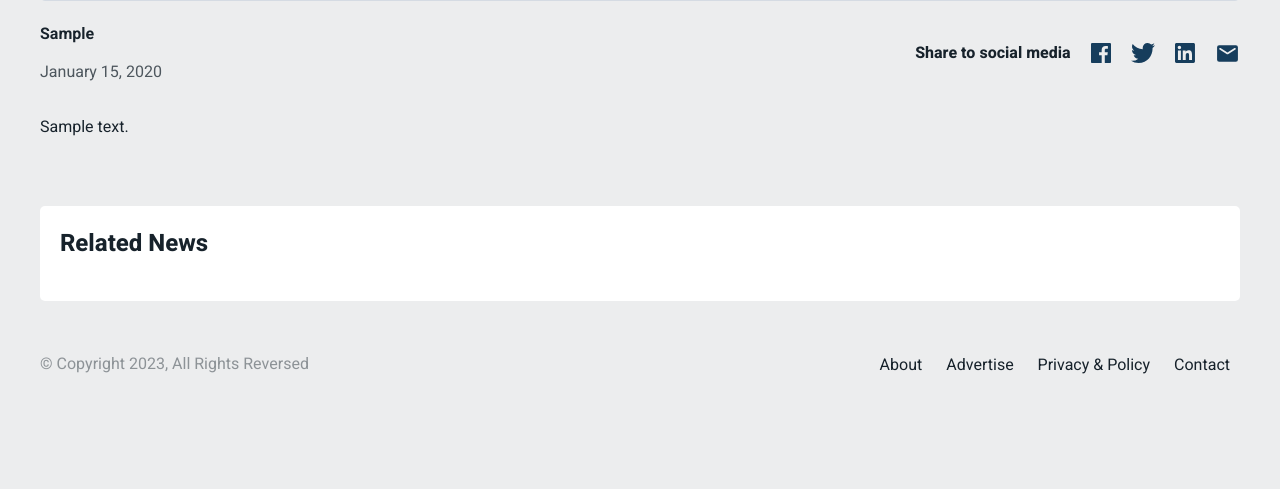
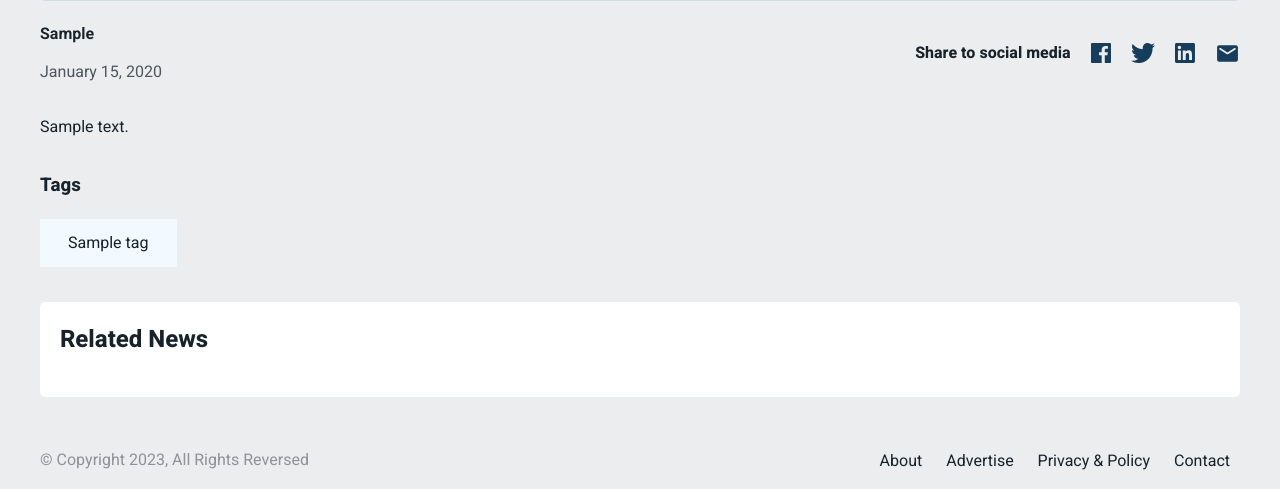
Before and after one commit to taizulislam52/django-news, a Django app: a page that uses news/templates/news/single.html in a window 1280 px wide. Shown: the part 929-1418 px from the top of the page. Before the commit the page ends 1303 px from the top, so only its background shows below. Run offline with Django 4.2, Linux system fonts and the light colour scheme; tables that the repository leaves empty hold one stand-in row (values such as "Sample post"); grey boxes marked "Sample" are stand-in pictures; some libraries are stand-ins or nearby versions.

Commit message:
Add tag to single news

```diff
--- a/news/models.py
+++ b/news/models.py
@@ -78,7 +78,7 @@ class Post(models.Model):
     author = models.ForeignKey(User, on_delete=models.CASCADE)
     section = models.CharField(choices=SECTION, max_length=200, blank=True)
     category = models.ForeignKey(Category, on_delete=models.SET_NULL, null=True, blank=True)
-    tags = models.ManyToManyField(Tag, blank=True)
+    tags = models.ManyToManyField(Tag, blank=True, related_name="postlabels")
 
     def __str__(self) -> str:
         return self.title
--- a/news/templates/news/single.html
+++ b/news/templates/news/single.html
@@ -26,6 +26,7 @@
                      {{ object.content }}
                 {% endautoescape %}
             </div>
+            {% include 'news/single/footer.html' %}
         </div>
 
         {% include 'news/single/related-news.html' with related_news=related_news %}
--- /dev/null
+++ b/news/templates/news/single/footer.html
@@ -0,0 +1,10 @@
+<div class="single-footer">
+    <h3 class="single-footer__title">Tags</h3>
+    <ul class="single-footer-tags">
+        {% for tag in object.tags.all  %}
+            <li class="single-footer-tags__tag">
+                <a class="single-footer-tags__link" href="{{tag.slug}}">{{tag.name}}</a>
+            </li>
+        {% endfor %}
+    </ul>
+</div>
--- a/news/views.py
+++ b/news/views.py
@@ -27,8 +27,8 @@ class NewsListView(ListView):
         context['trending_news'] = Post.objects.filter(category__slug='trending')[0:6]
         context['features_news'] = Post.objects.filter(category__slug='features')
         context['categories'] = Category.objects.all()
-        context['most_views'] = Post.objects.filter(section='Most View')
-        context['popular'] = Post.objects.filter(section="Popular")
+        context['most_views'] = Post.objects.filter(section='Most View')[:4]
+        context['popular'] = Post.objects.filter(section="Popular")[:4]
 
         return context
 
--- a/static/assets/main.css
+++ b/static/assets/main.css
@@ -1425,30 +1425,26 @@ img {
   margin: 0 -16px;
 }
 
-.home-newsletter-categories {
+.home-tab-categories {
   margin-bottom: 2.1875rem;
 }
 @media (min-width: 48rem) {
-  .home-newsletter-categories {
+  .home-tab-categories {
     display: -webkit-box;
     display: -ms-flexbox;
     display: flex;
     gap: 32px;
   }
-  .home-newsletter-categories__newsletter {
+  .home-tab-categories .home-most-view-popular {
     -ms-flex-preferred-size: 65%;
         flex-basis: 65%;
     -ms-flex-item-align: baseline;
         align-self: baseline;
-  }
-  .home-newsletter-categories__categories {
+    margin-bottom: 0;
+  }
+  .home-tab-categories__categories {
     -ms-flex-preferred-size: 35%;
         flex-basis: 35%;
-  }
-}
-@media (max-width: 47.99rem) {
-  .home-newsletter-categories__newsletter {
-    margin-bottom: 2rem;
   }
 }
 
@@ -1516,6 +1512,17 @@ img {
     opacity: 1;
   }
 }
+.home-newsletter {
+  margin-bottom: 2.1875rem;
+}
+.home-newsletter > div {
+  padding-block: 4em;
+}
+.home-newsletter > div > * {
+  max-width: 900px;
+  margin-inline: auto;
+}
+
 .single-related-news {
   margin-bottom: 2.1875em;
   background-color: #fff;
@@ -1578,3 +1585,28 @@ img {
 .single-share-news-items__link {
   display: block;
 }
+
+.single-footer__title {
+  margin-bottom: 1.25rem;
+}
+.single-footer-tags {
+  list-style: none;
+  display: -webkit-box;
+  display: -ms-flexbox;
+  display: flex;
+  gap: 12px;
+}
+.single-footer-tags__tag {
+  display: inline-block;
+  width: -webkit-max-content;
+  width: -moz-max-content;
+  width: max-content;
+}
+.single-footer-tags__link {
+  background-color: #f2f9ff;
+  color: #17222b;
+  padding: 0.75em 1.75em;
+}
+.single-footer-tags__link:hover {
+  color: #1091ff;
+}
--- /dev/null
+++ b/static/src/scss/layouts/home/_newsletter.scss
@@ -0,0 +1,10 @@
+.home-newsletter {
+    margin-bottom: rem(35px);
+    & > div {
+        padding-block: em(64px);
+        & > * {
+            max-width: 900px;
+            margin-inline: auto;
+        }
+    }
+}
--- a/static/src/scss/layouts/home/_newsletter-categories.scss
+++ b/static/src/scss/layouts/home/_tab-categories.scss
@@ -1,21 +1,18 @@
-.home-newsletter-categories {
+.home-tab-categories {
     margin-bottom: rem(35px);
     @include screen(sm, min) {
         display: flex;
         gap: 32px;
 
-        &__newsletter {
+        .home-most-view-popular {
             flex-basis: 65%;
             align-self: baseline;
+            margin-bottom: 0;
         }
         &__categories {
             flex-basis: 35%;
         }
     }
-    &__newsletter {
-        @include screen(sm) {
-            margin-bottom: rem(32px);
-        }
-    }
+
 
 }
--- /dev/null
+++ b/static/src/scss/layouts/single/_footer.scss
@@ -0,0 +1,22 @@
+.single-footer {
+    &__title {
+        margin-bottom: rem(20px);
+    }
+    &-tags {
+        list-style: none;
+        display: flex;
+        gap: 12px;
+        &__tag {
+            display: inline-block;
+            width: max-content;
+        }
+        &__link {
+            background-color: $news-blue-light;
+            color: $news-black;
+            padding: em(12px) em(28px);
+            &:hover {
+                color: $news-blue-dark;
+            }
+        }
+    }
+}
--- a/static/src/scss/templates/_home.scss
+++ b/static/src/scss/templates/_home.scss
@@ -1,5 +1,6 @@
 @import "../layouts/home/featured";
 @import "../layouts/home/trending";
 @import "../layouts/home/features";
-@import "../layouts/home/newsletter-categories";
+@import "../layouts/home/tab-categories";
 @import "../layouts/home/home-most-view-popular";
+@import "../layouts/home/newsletter";
--- a/static/src/scss/templates/_single.scss
+++ b/static/src/scss/templates/_single.scss
@@ -1,2 +1,3 @@
 @import "../layouts/single/related-news";
 @import "../layouts/single/share-news";
+@import "../layouts/single/footer";
```
Also changed, not shown: news/templates/news/home.html (+8 -6 lines).
